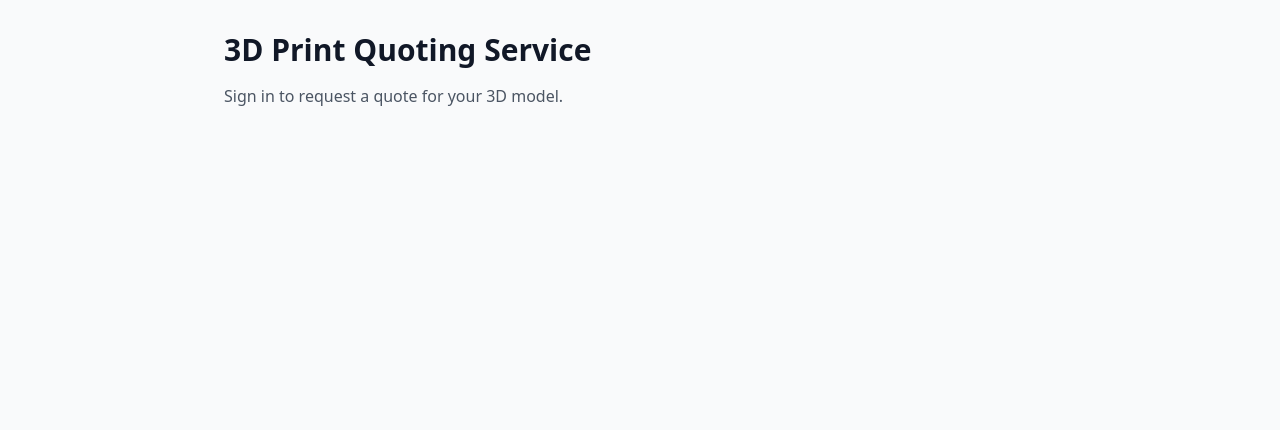
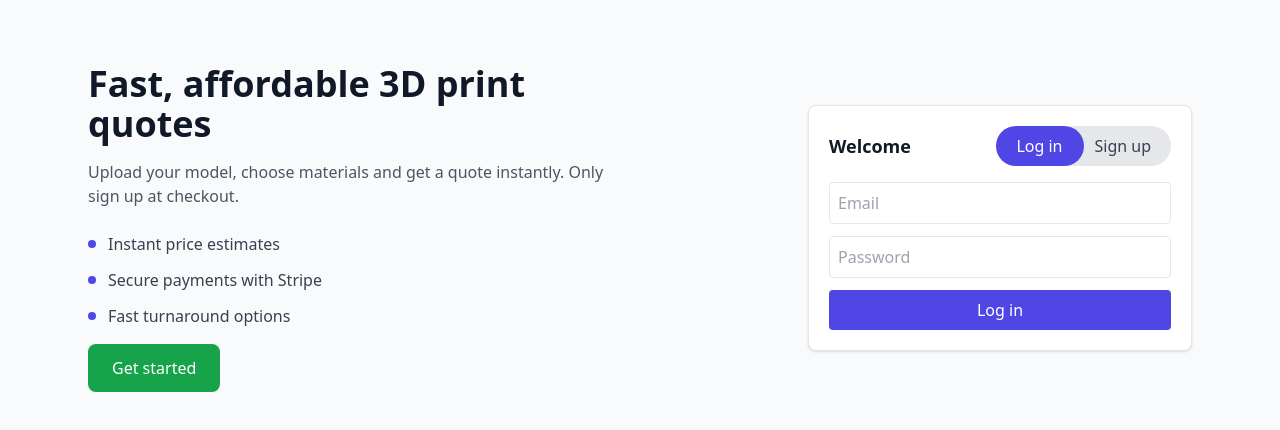
Before and after one commit to AidenVIL/2027morrisprints, a Next.js app in the folder web/: page / in a window 1280 px wide. Shown: the top 430 px of the page. Built offline with nearby package versions, Linux system fonts and the light colour scheme; no server answers.

Commit message:
Add Auth UI components and make quote flow accessible to unauthenticated users

```diff
--- a/web/app/page.tsx
+++ b/web/app/page.tsx
@@ -1,8 +1,29 @@
+"use client"
+import React from 'react'
+import AuthCard from '../components/AuthCard'
+import GetStartedCTA from '../components/GetStartedCTA'
+
 export default function Home() {
   return (
-    <div className="max-w-4xl mx-auto p-8">
-      <h1 className="text-3xl font-semibold">3D Print Quoting Service</h1>
-      <p className="mt-4 text-gray-600">Sign in to request a quote for your 3D model.</p>
-    </div>
-  );
+    <main className="min-h-screen bg-gray-50">
+      <div className="max-w-6xl mx-auto px-6 py-16 grid grid-cols-1 md:grid-cols-2 gap-8 items-center">
+        <section>
+          <h1 className="text-4xl font-bold text-gray-900">Fast, affordable 3D print quotes</h1>
+          <p className="mt-4 text-gray-600">Upload your model, choose materials and get a quote instantly. Only sign up at checkout.</p>
+
+          <ul className="mt-6 space-y-3">
+            <li className="flex items-start gap-3"><span className="inline-block w-2 h-2 bg-indigo-600 rounded-full mt-2"/> <span className="text-gray-700">Instant price estimates</span></li>
+            <li className="flex items-start gap-3"><span className="inline-block w-2 h-2 bg-indigo-600 rounded-full mt-2"/> <span className="text-gray-700">Secure payments with Stripe</span></li>
+            <li className="flex items-start gap-3"><span className="inline-block w-2 h-2 bg-indigo-600 rounded-full mt-2"/> <span className="text-gray-700">Fast turnaround options</span></li>
+          </ul>
+
+          <GetStartedCTA />
+        </section>
+
+        <aside className="flex justify-center md:justify-end">
+          <AuthCard />
+        </aside>
+      </div>
+    </main>
+  )
 }
--- a/web/app/quotes/new/page.tsx
+++ b/web/app/quotes/new/page.tsx
@@ -30,13 +30,19 @@ export default function NewQuote() {
 
   async function onSubmit(values: any) {
     setLoading(true);
-    // upload file to storage under user_id/quote_id
-    const user = (await sb.auth.getUser()).data.user;
-    if (!user) return alert('Sign in required');
+    // upload file to storage under user_id/quote_id if signed in, otherwise under 'guest'
     const quoteId = crypto.randomUUID();
     const file = values.file[0];
-    const path = `${user.id}/${quoteId}/${file.name}`;
-    const { data, error } = await sb.storage.from('models').upload(path, file);
+    const session = await sb?.auth.getSession();
+    const user = session?.data?.session?.user || null;
+    const owner = user?.id || 'guest';
+    const path = `${owner}/${quoteId}/${file.name}`;
+    if (!sb) {
+      alert('Storage client not configured');
+      setLoading(false);
+      return;
+    }
+    const { data, error } = await sb.storage.from('models').upload(path, file as File);
     if (error) {
       alert('upload failed');
       setLoading(false);
@@ -44,11 +50,12 @@ export default function NewQuote() {
     }
 
     // create payment intent via server API
-    const session = await sb.auth.getSession();
-    const token = session.data.session?.access_token;
+    const token = session?.data?.session?.access_token;
+    const headers: any = { 'Content-Type': 'application/json' };
+    if (token) headers.Authorization = `Bearer ${token}`;
     const res = await fetch('/api/quotes/create', {
       method: 'POST',
-      headers: { 'Content-Type': 'application/json', Authorization: `Bearer ${token}` },
+      headers,
       body: JSON.stringify({ quoteId, path, originalName: file.name, mime: file.type, size: file.size, settings: values })
     });
     const j = await res.json();
--- /dev/null
+++ b/web/components/AuthCard.tsx
@@ -0,0 +1,21 @@
+"use client"
+import React, { useState } from 'react'
+import AuthToggle from './AuthToggle'
+import LoginForm from './LoginForm'
+import SignupForm from './SignupForm'
+
+export default function AuthCard() {
+  const [mode, setMode] = useState<'login'|'signup'>('login')
+
+  return (
+    <div className="w-full max-w-sm bg-white border rounded-lg shadow p-5">
+      <div className="flex items-center justify-between mb-4">
+        <h3 className="text-lg font-semibold">Welcome</h3>
+        <AuthToggle value={mode} onChange={setMode} />
+      </div>
+      <div>
+        {mode === 'login' ? <LoginForm /> : <SignupForm />}
+      </div>
+    </div>
+  )
+}
--- /dev/null
+++ b/web/components/AuthToggle.tsx
@@ -0,0 +1,35 @@
+"use client"
+import React from 'react'
+
+type Props = {
+  value: 'login' | 'signup'
+  onChange: (v: 'login' | 'signup') => void
+}
+
+export default function AuthToggle({ value, onChange }: Props) {
+  return (
+    <div className="relative inline-flex items-center bg-gray-200 rounded-full p-1" role="tablist" aria-label="Authentication">
+      <button
+        role="tab"
+        aria-selected={value === 'login'}
+        className={`relative z-10 px-4 py-1 rounded-full focus:outline-none ${value === 'login' ? 'text-white' : 'text-gray-700'}`}
+        onClick={() => onChange('login')}
+      >
+        Log in
+      </button>
+      <button
+        role="tab"
+        aria-selected={value === 'signup'}
+        className={`relative z-10 px-4 py-1 rounded-full focus:outline-none ${value === 'signup' ? 'text-white' : 'text-gray-700'}`}
+        onClick={() => onChange('signup')}
+      >
+        Sign up
+      </button>
+      <div
+        aria-hidden
+        className={`absolute top-0 left-0 h-full w-1/2 bg-indigo-600 rounded-full transform transition-transform duration-200 ${value === 'signup' ? 'translate-x-full' : 'translate-x-0'}`}
+        style={{ width: '50%' }}
+      />
+    </div>
+  )
+}
--- /dev/null
+++ b/web/components/GetStartedCTA.tsx
@@ -0,0 +1,9 @@
+"use client"
+import React from 'react'
+import Link from 'next/link'
+
+export default function GetStartedCTA() {
+  return (
+    <Link href="/quotes/new" className="inline-block mt-4 px-6 py-3 bg-green-600 text-white rounded-lg font-medium">Get started</Link>
+  )
+}
--- /dev/null
+++ b/web/components/LoginForm.tsx
@@ -0,0 +1,43 @@
+"use client"
+import React, { useState } from 'react'
+import { useForm } from 'react-hook-form'
+import { zodResolver } from '@hookform/resolvers/zod'
+import { z } from 'zod'
+import { useRouter } from 'next/navigation'
+import { ensureSupabase } from '../lib/supabaseClient'
+
+const schema = z.object({
+  email: z.string().email(),
+  password: z.string().min(6)
+})
+
+type FormValues = z.infer<typeof schema>
+
+export default function LoginForm({ onSuccess }: { onSuccess?: () => void }) {
+  const { register, handleSubmit, formState } = useForm<FormValues>({ resolver: zodResolver(schema) })
+  const [loading, setLoading] = useState(false)
+  const router = useRouter()
+
+  async function onSubmit(values: FormValues) {
+    setLoading(true)
+    try {
+      const supabase = ensureSupabase()
+      const { error } = await supabase.auth.signInWithPassword({ email: values.email, password: values.password })
+      if (error) throw error
+      onSuccess?.()
+      router.refresh()
+    } catch (err: any) {
+      alert(err.message || 'Login failed')
+    } finally {
+      setLoading(false)
+    }
+  }
+
+  return (
+    <form onSubmit={handleSubmit(onSubmit)} className="space-y-3">
+      <input {...register('email')} placeholder="Email" className="w-full p-2 border rounded" />
+      <input {...register('password')} type="password" placeholder="Password" className="w-full p-2 border rounded" />
+      <button type="submit" className="w-full py-2 bg-indigo-600 text-white rounded" disabled={loading}>{loading ? 'Signing in...' : 'Log in'}</button>
+    </form>
+  )
+}
--- /dev/null
+++ b/web/components/SignupForm.tsx
@@ -0,0 +1,45 @@
+"use client"
+import React, { useState } from 'react'
+import { useForm } from 'react-hook-form'
+import { zodResolver } from '@hookform/resolvers/zod'
+import { z } from 'zod'
+import { useRouter } from 'next/navigation'
+import { ensureSupabase } from '../lib/supabaseClient'
+
+const schema = z.object({
+  email: z.string().email(),
+  password: z.string().min(6),
+  name: z.string().min(1)
+})
+
+type FormValues = z.infer<typeof schema>
+
+export default function SignupForm({ onSuccess }: { onSuccess?: () => void }) {
+  const { register, handleSubmit } = useForm<FormValues>({ resolver: zodResolver(schema) })
+  const [loading, setLoading] = useState(false)
+  const router = useRouter()
+
+  async function onSubmit(values: FormValues) {
+    setLoading(true)
+    try {
+      const supabase = ensureSupabase()
+      const { data, error } = await supabase.auth.signUp({ email: values.email, password: values.password }, { data: { name: values.name } })
+      if (error) throw error
+      onSuccess?.()
+      router.refresh()
+    } catch (err: any) {
+      alert(err.message || 'Signup failed')
+    } finally {
+      setLoading(false)
+    }
+  }
+
+  return (
+    <form onSubmit={handleSubmit(onSubmit)} className="space-y-3">
+      <input {...register('name')} placeholder="Full name" className="w-full p-2 border rounded" />
+      <input {...register('email')} placeholder="Email" className="w-full p-2 border rounded" />
+      <input {...register('password')} type="password" placeholder="Password" className="w-full p-2 border rounded" />
+      <button type="submit" className="w-full py-2 bg-indigo-600 text-white rounded" disabled={loading}>{loading ? 'Signing up...' : 'Create account'}</button>
+    </form>
+  )
+}
```
